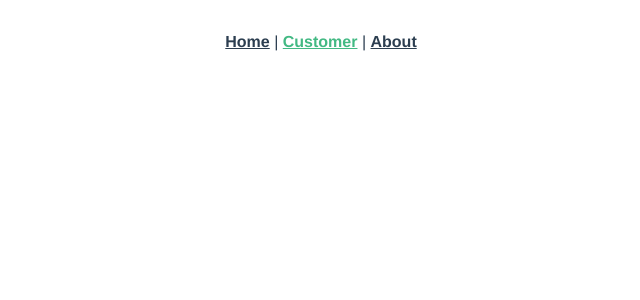
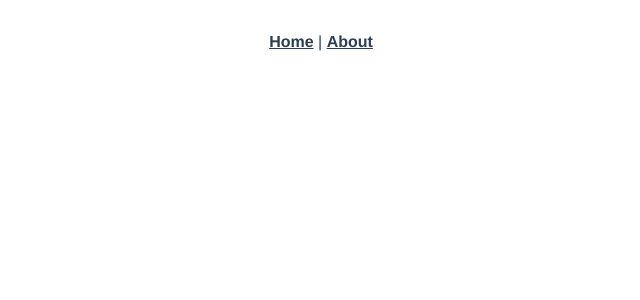
Before and after one commit to raintuur/front_bank_26, a Vue app: page /#/customer in a window 1280 px wide. Shown: the top 300 px of the page, without its empty margins (319-959 px from the left). Built offline with nearby package versions, Linux system fonts and the light colour scheme.

Commit message:
master fixed errors

```diff
--- a/src/App.vue
+++ b/src/App.vue
@@ -2,7 +2,6 @@
   <div id="app">
     <nav>
       <router-link to="/">Home</router-link> |
-      <router-link to="/customer">Customer</router-link> |
       <router-link to="/about">About</router-link>
     </nav>
     <router-view/>
--- a/src/router/index.js
+++ b/src/router/index.js
@@ -1,7 +1,6 @@
 import Vue from 'vue'
 import VueRouter from 'vue-router'
 import HomeView from '../views/HomeView.vue'
-import CustomersView from "@/views/CustomersView";
 
 Vue.use(VueRouter)
 
@@ -10,11 +9,6 @@ const routes = [
         path: '/',
         name: 'home',
         component: HomeView
-    },
-    {
-        path: '/customer',
-        name: 'customerRoute',
-        component: CustomersView
     },
     {
         path: '/about',
--- a/src/views/CustomersView.vue
+++ /dev/null
@@ -1,11 +0,0 @@
-<template>
-
-
-</template>
-
-<script>
-
-export default {
-  name: "CustomersView"
-}
-</script>
```
